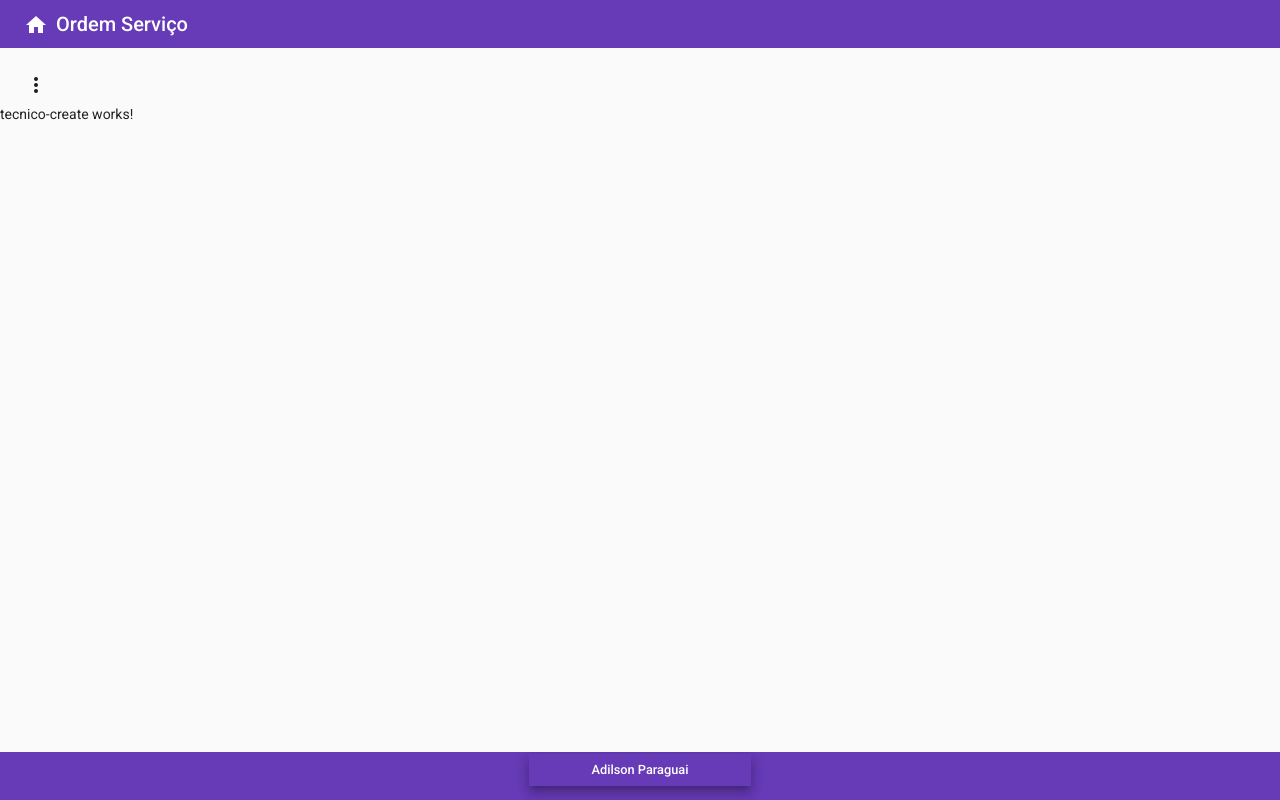
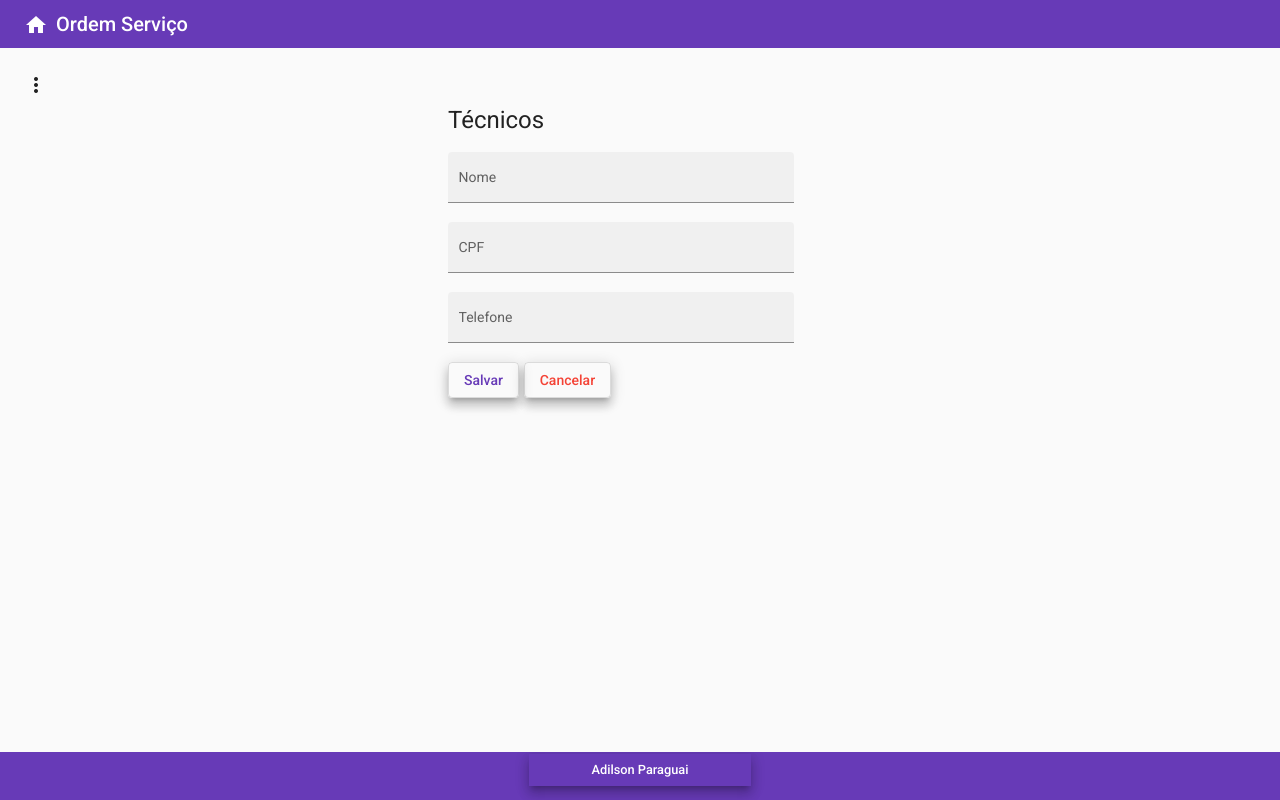
Before and after one commit to adsadilson/os-front, an Angular app: page /tecnicos/create in a window 1280 px wide. Built offline with nearby package versions, Linux system fonts and the light colour scheme.

Commit message:
Criação do formulario cadastro tecnicos

```diff
--- a/src/app/views/components/tecnico/tecnico-create/tecnico-create.component.css
+++ b/src/app/views/components/tecnico/tecnico-create/tecnico-create.component.css
@@ -0,0 +1,12 @@
+.form{
+    width: 30%;
+    margin: auto;
+}
+
+.full-width{
+    width: 90%;
+}
+
+button{
+    margin-right: 0.3rem;
+}
--- a/src/app/views/components/tecnico/tecnico-create/tecnico-create.component.html
+++ b/src/app/views/components/tecnico/tecnico-create/tecnico-create.component.html
@@ -1 +1,23 @@
-<p>tecnico-create works!</p>
+<form class="form">
+
+    <h1>Técnicos</h1>
+
+    <mat-form-field class="full-width" appearance="fill">
+      <mat-label>Nome</mat-label>
+      <input matInput placeholder="">
+    </mat-form-field>
+
+    <mat-form-field class="full-width" appearance="fill">
+        <mat-label>CPF</mat-label>
+        <input matInput placeholder="000.000.000-00">
+      </mat-form-field>
+
+      <mat-form-field class="full-width" appearance="fill">
+        <mat-label>Telefone</mat-label>
+        <input matInput placeholder="(00)00000-0000">
+      </mat-form-field>
+
+      <button class="mat-elevation-z8" mat-stroked-button color="primary">Salvar</button>
+      <button (click)="cancel()" class="mat-elevation-z8" mat-stroked-button color="warn">Cancelar</button>
+
+ </form>
--- a/src/app/views/components/tecnico/tecnico-create/tecnico-create.component.ts
+++ b/src/app/views/components/tecnico/tecnico-create/tecnico-create.component.ts
@@ -1,4 +1,5 @@
 import { Component, OnInit } from '@angular/core';
+import { Router } from '@angular/router';
 
 @Component({
   selector: 'app-tecnico-create',
@@ -7,9 +8,13 @@ import { Component, OnInit } from '@angular/core';
 })
 export class TecnicoCreateComponent implements OnInit {
 
-  constructor() { }
+  constructor(private router: Router) { }
 
   ngOnInit(): void {
   }
 
+  cancel():void{
+    this.router.navigate(['tecnicos'])
+  }
+
 }
--- a/src/app/views/components/tecnico/tecnico-read/tecnico-read.component.ts
+++ b/src/app/views/components/tecnico/tecnico-read/tecnico-read.component.ts
@@ -37,7 +37,7 @@ export class TecnicoReadComponent implements AfterViewInit {
   }
 
   navigateToCreate():void{
-    this.router.navigate(["tecnicos/create"])
+    this.router.navigate(['tecnicos/create'])
   }
 
 }
```
